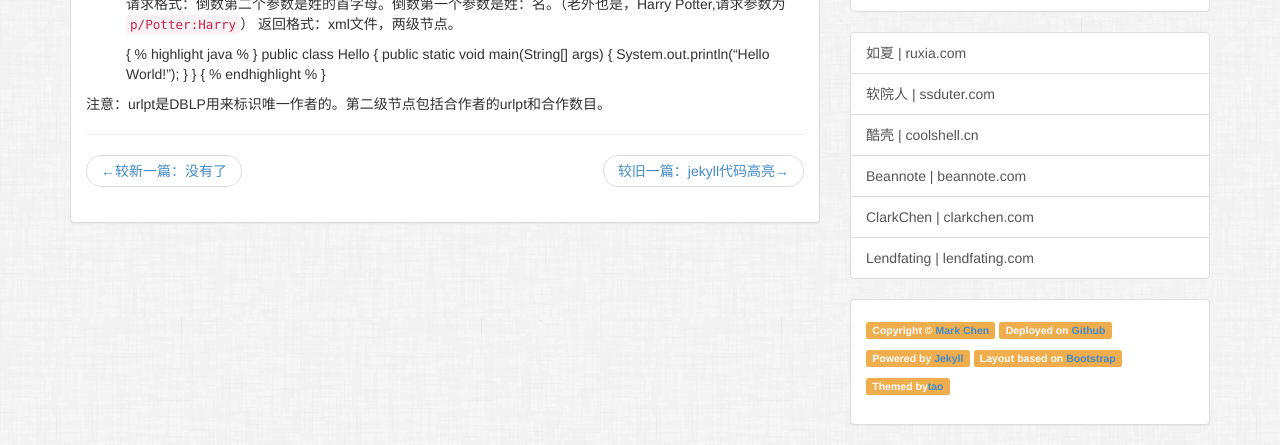
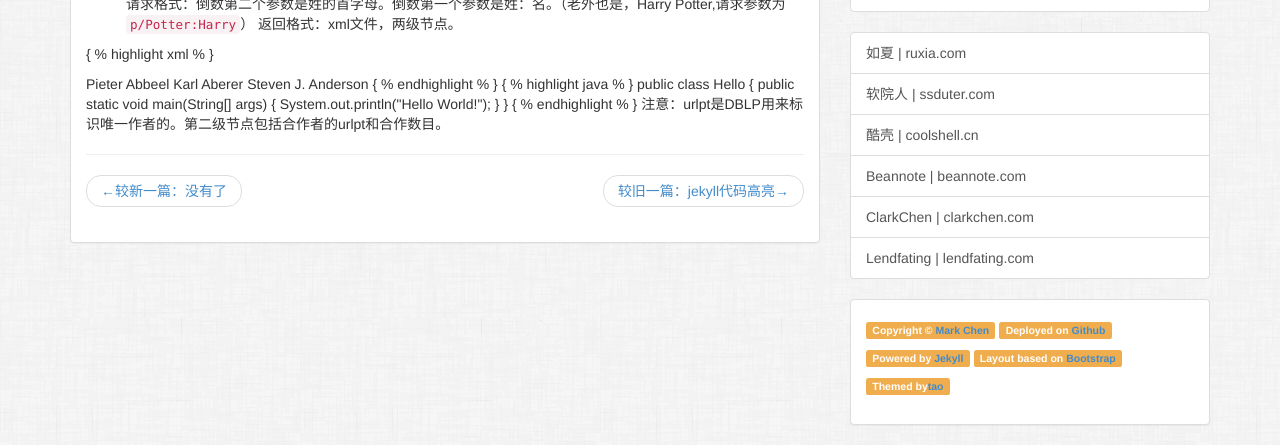
Before and after one commit to zhenchentl/zhenchentl.github.com, a Jekyll site: the page built from _posts/2013-10-28-dblp-introduction.md, in a window 1280 px wide and 1327 px high, cut to the strip 882-1327 px from the top of the window. Built offline with Jekyll 4.4.1, drawn with Linux system fonts in a browser that asks for light colours; Markdown is read by kramdown in place of the engine named in the settings; comment, search, counter and statistics services are not loaded.

Commit message:
code test4

```diff
--- a/_posts/2013-10-28-dblp-introduction.md
+++ b/_posts/2013-10-28-dblp-introduction.md
@@ -5,6 +5,7 @@
 - DBLP
 - 数据集
 ---
+
 前一段时间利用大名鼎鼎的DBLP数据集做关于论文合作关系推荐的实验，感觉确实是一个非常不错的数据集，可挖掘的东西很多很多，在此对DBLP及其用法做一个简单介绍。
 ###简介###
 **DBLP**——**Digital Bibliography & Library Project**的缩写。这里是[DBLP的主页](http://www.informatik.uni-trier.de/~ley/db/)
@@ -23,12 +24,19 @@
 请求格式：倒数第二个参数是姓的首字母。倒数第一个参数是姓：名。（老外也是，Harry Potter,请求参数为`p/Potter:Harry`）
 返回格式：xml文件，两级节点。
 
-	{ % highlight java % }
-		public class Hello {
-			public static void main(String[] args) {
-				System.out.println("Hello World!");
-			}
-		}
-	{ % endhighlight % }
+{ % highlight xml % }
+<coauthors author="Jie Tang" urlpt="t/Tang:Jie">
+	<author urlpt="a/Abbeel:Pieter" count="4">Pieter Abbeel</author>
+	<author urlpt="a/Aberer:Karl" count="1">Karl Aberer</author>
+	<author urlpt="a/Anderson:Steven_J=" count="1">Steven J. Anderson</author>
+{ % endhighlight % }
+
+{ % highlight java % }
+public class Hello {
+	public static void main(String[] args) {
+		System.out.println("Hello World!");
+	}
+}
+{ % endhighlight % }
 
 注意：urlpt是DBLP用来标识唯一作者的。第二级节点包括合作者的urlpt和合作数目。
```
